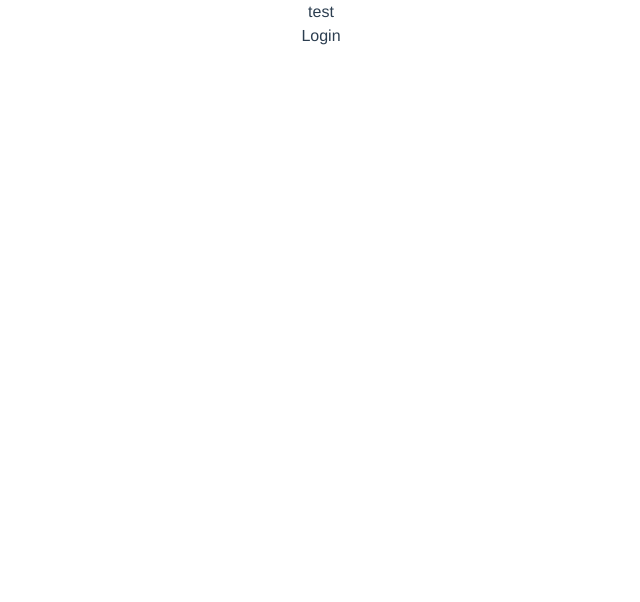
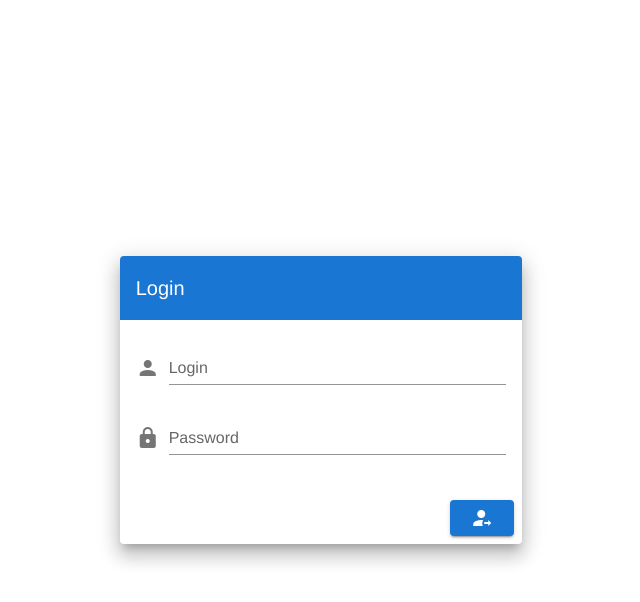
Before and after one commit to LeopoldoEstevezAgra/Portfolio, a Vue app in the folder client/: page /admin/login in a window 1280 px wide. Shown: the top 602 px of the page, without its empty margins (319-959 px from the left). Built offline with nearby package versions, Linux system fonts and the light colour scheme.

Commit message:
Added : Registration & login forms

```diff
--- a/client/src/router/index.js
+++ b/client/src/router/index.js
@@ -4,8 +4,9 @@ import Home from "../views/public/Home.vue";
 import Blog from "../views/public/Blog.vue";
 import Work from "../views/public/Work.vue";
 import Main from "../views/public/Main.vue";
+import MainAdmin from "../views/admin/MainAdmin.vue";
 import Login from "../views/admin/Login.vue";
-import MainAdmin from "../views/admin/MainAdmin.vue";
+import Register from "../views/admin/Register.vue";
 
 Vue.use(VueRouter);
 
@@ -41,6 +42,11 @@ const routes = [
         path: "login",
         name: "login",
         component: Login
+      },
+      {
+        path: "register",
+        name: "register",
+        component: Register
       }
     ]
   }
--- a/client/src/views/admin/Login.vue
+++ b/client/src/views/admin/Login.vue
@@ -1,7 +1,58 @@
 <template>
-  <div>
-    Login
-  </div>
+   <v-app>
+    <v-main>
+      <v-container
+        class="fill-height"
+        fluid
+      >
+        <v-row
+          align="center"
+          justify="center"
+        >
+          <v-col
+            cols="12"
+            sm="8"
+            md="4"
+          >
+            <v-card class="elevation-12">
+              <v-toolbar
+                color="primary"
+                dark
+                flat
+              >
+                <v-toolbar-title>Login</v-toolbar-title>
+              </v-toolbar>
+              <v-card-text>
+                <v-form>
+                  <v-text-field
+                    label="Login"
+                    name="login"
+                    prepend-icon="mdi-account"
+                    type="text"
+                  ></v-text-field>
+
+                  <v-text-field
+                    id="password"
+                    label="Password"
+                    name="password"
+                    prepend-icon="mdi-lock"
+                    type="password"
+                  ></v-text-field>
+                </v-form>
+              </v-card-text>
+              <v-card-actions>
+                <v-spacer></v-spacer>
+                <v-btn color="primary">
+                  <v-icon>mdi-account-arrow-right</v-icon>
+                </v-btn>
+              </v-card-actions>
+            </v-card>
+          </v-col>
+        </v-row>
+      </v-container>
+    </v-main>
+  </v-app>
+
 </template>
 
 <script>
@@ -12,4 +63,5 @@ export default {
 </script>
 
 <style scoped>
+
 </style>
--- a/client/src/views/admin/MainAdmin.vue
+++ b/client/src/views/admin/MainAdmin.vue
@@ -1,9 +1,6 @@
 <template>
-  <div>
-    test
-    <div class="content">
-      <router-view/>
-    </div>
+  <div class="content">
+    <router-view/>
   </div>
 </template>
 
@@ -15,4 +12,8 @@ export default {
 </script>
 
 <style scoped>
+.content {
+  height: 100% !important;
+  width: 100% !important;
+}
 </style>
--- a/client/src/views/admin/Register.vue
+++ b/client/src/views/admin/Register.vue
@@ -1,11 +1,63 @@
 <template>
-  <div>
-  </div>
+   <v-app>
+    <v-main>
+      <v-container
+        class="fill-height"
+        fluid
+      >
+        <v-row
+          align="center"
+          justify="center"
+        >
+          <v-col
+            cols="12"
+            sm="8"
+            md="4"
+          >
+            <v-card class="elevation-12">
+              <v-toolbar
+                color="primary"
+                dark
+                flat
+              >
+                <v-toolbar-title>Register</v-toolbar-title>
+              </v-toolbar>
+              <v-card-text>
+                <v-form>
+                  <v-text-field
+                    label="Login"
+                    name="login"
+                    prepend-icon="mdi-account"
+                    type="text"
+                  ></v-text-field>
+
+                  <v-text-field
+                    id="password"
+                    label="Password"
+                    name="password"
+                    prepend-icon="mdi-lock"
+                    type="password"
+                  ></v-text-field>
+                </v-form>
+              </v-card-text>
+              <v-card-actions>
+                <v-spacer></v-spacer>
+                <v-btn color="primary">
+                  <v-icon>mdi-account-plus</v-icon>
+                </v-btn>
+              </v-card-actions>
+            </v-card>
+          </v-col>
+        </v-row>
+      </v-container>
+    </v-main>
+  </v-app>
+
 </template>
 
 <script>
 export default {
-  name: "register",
+  name: "Register",
   components: {}
 };
 </script>
--- a/client/src/views/public/Main.vue
+++ b/client/src/views/public/Main.vue
@@ -2,7 +2,7 @@
   <div>
     <page-header />
     <div class="content">
-      <router-view/>
+      <router-view />
     </div>
   </div>
 </template>
@@ -17,5 +17,4 @@ export default {
 };
 </script>
 
-<style scoped>
-</style>
+<style scoped></style>
```
